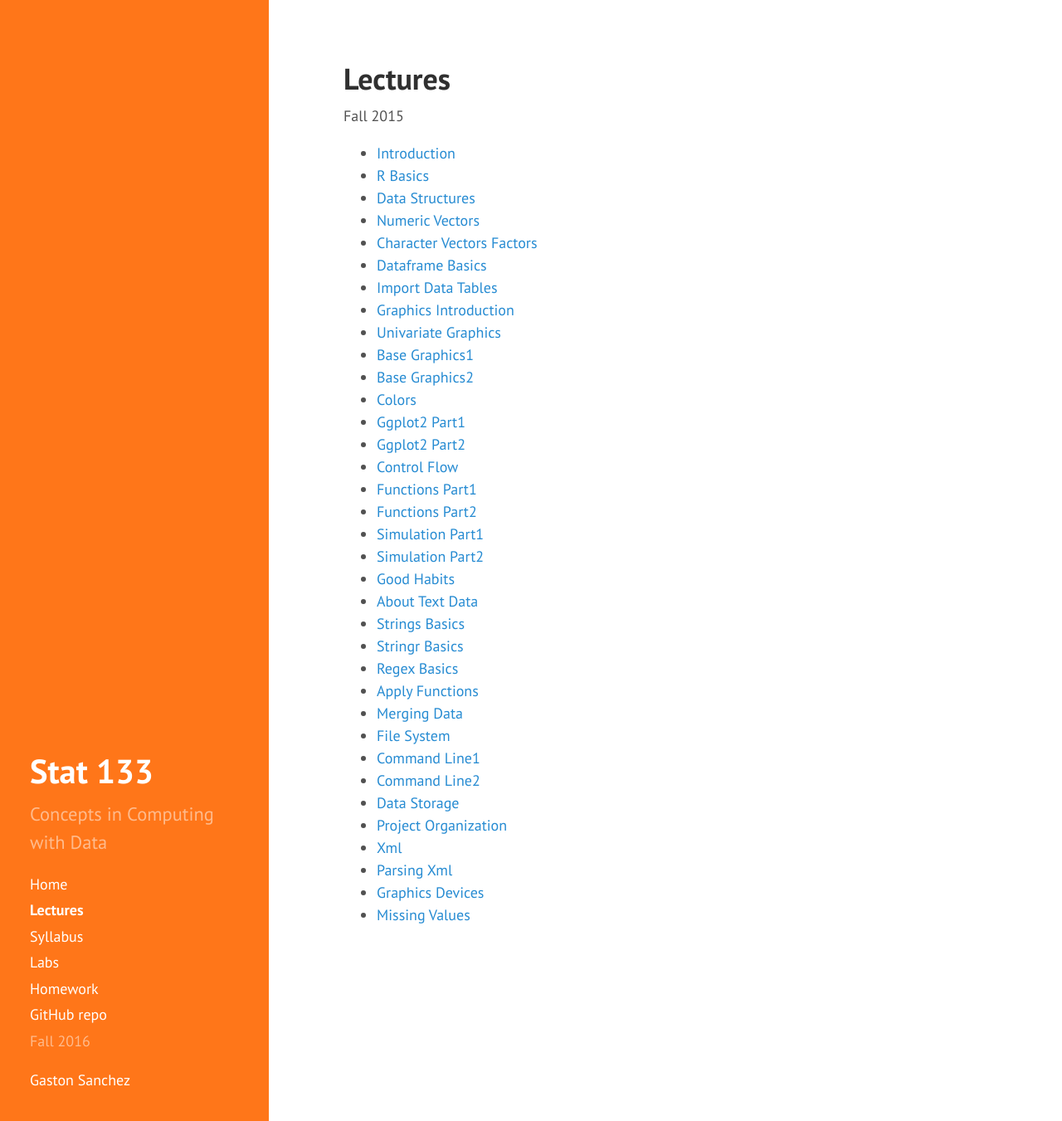
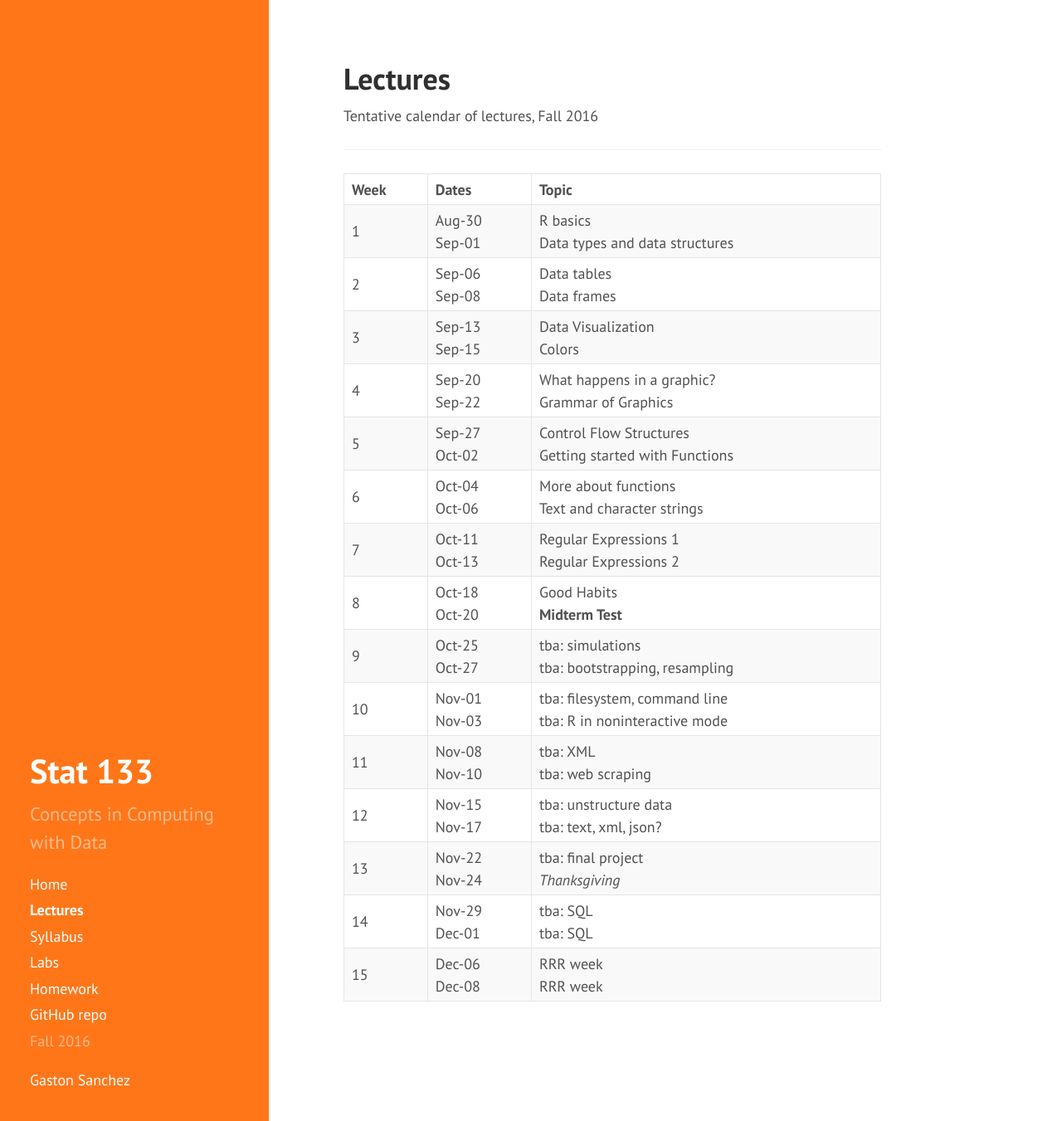
Before and after one commit to gastonstat/relic-stat133, a Jekyll site: the page built from lectures/index.md, in a window 1280 px wide and 1351 px high. Shown: the whole window at 83% size. Built offline with Jekyll 4.4.1, drawn with Linux system fonts in a browser that asks for light colours; nearby versions of some CDN libraries.

Commit message:
lectures: change calendar for fall 2016

```diff
--- a/lectures/index.md
+++ b/lectures/index.md
@@ -3,42 +3,168 @@ layout: page
 title: Lectures
 ---
 
-Fall 2015
+Tentative calendar of lectures, Fall 2016
 
-<ul>
-	<li><a href="../slides/01-introduction/01-introduction.pdf" target="_blank">Introduction</a></li>
-	<li><a href="../slides/02-R-basics/02-R-basics.pdf" target="_blank">R Basics</a></li>
-	<li><a href="../slides/03-data-structures/03-data-structures.pdf" target="_blank">Data Structures</a></li>
-	<li><a href="../slides/04-numeric-vectors/04-numeric-vectors.pdf" target="_blank">Numeric Vectors</a></li>
-	<li><a href="../slides/05-character-vectors-factors/05-character-vectors-factors.pdf" target="_blank">Character Vectors Factors</a></li>
-	<li><a href="../slides/06-dataframe-basics/06-dataframe-basics.pdf" target="_blank">Dataframe Basics</a></li>
-	<li><a href="../slides/07-import-data-tables/07-import-data-tables.pdf" target="_blank">Import Data Tables</a></li>
-	<li><a href="../slides/08-graphics-introduction/08-graphics-introduction.pdf" target="_blank">Graphics Introduction</a></li>
-	<li><a href="../slides/09-univariate-graphics/09-univariate-graphics.pdf" target="_blank">Univariate Graphics</a></li>
-	<li><a href="../slides/10-base-graphics1/10-base-graphics1.pdf" target="_blank">Base Graphics1</a></li>
-	<li><a href="../slides/11-base-graphics2/11-base-graphics2.pdf" target="_blank">Base Graphics2</a></li>
-	<li><a href="../slides/12-colors/12-colors.pdf" target="_blank">Colors</a></li>
-	<li><a href="../slides/13-ggplot2-part1/13-ggplot2-part1.pdf" target="_blank">Ggplot2 Part1</a></li>
-	<li><a href="../slides/14-ggplot2-part2/14-ggplot2-part2.pdf" target="_blank">Ggplot2 Part2</a></li>
-	<li><a href="../slides/15-control-flow/15-control-flow.pdf" target="_blank">Control Flow</a></li>
-	<li><a href="../slides/16-functions-part1/16-functions-part1.pdf" target="_blank">Functions Part1</a></li>
-	<li><a href="../slides/17-functions-part2/17-functions-part2.pdf" target="_blank">Functions Part2</a></li>
-	<li><a href="../slides/18-simulation-part1/18-simulation-part1.pdf" target="_blank">Simulation Part1</a></li>
-	<li><a href="../slides/19-simulation-part2/19-simulation-part2.pdf" target="_blank">Simulation Part2</a></li>
-	<li><a href="../slides/20-good-habits/20-good-habits.pdf" target="_blank">Good Habits</a></li>
-	<li><a href="../slides/21-about-text-data/21-about-text-data.pdf" target="_blank">About Text Data</a></li>
-	<li><a href="../slides/22-strings-basics/22-strings-basics.pdf" target="_blank">Strings Basics</a></li>
-	<li><a href="../slides/23-stringr-basics/23-stringr-basics.pdf" target="_blank">Stringr Basics</a></li>
-	<li><a href="../slides/24-regex-basics/24-regex-basics.pdf" target="_blank">Regex Basics</a></li>
-	<li><a href="../slides/25-apply-functions/25-apply-functions.pdf" target="_blank">Apply Functions</a></li>
-	<li><a href="../slides/26-merging-data/26-merging-data.pdf" target="_blank">Merging Data</a></li>
-	<li><a href="../slides/27-file-system/27-file-system.pdf" target="_blank">File System</a></li>
-	<li><a href="../slides/28-command-line1/28-command-line1.pdf" target="_blank">Command Line1</a></li>
-	<li><a href="../slides/29-command-line2/29-command-line2.pdf" target="_blank">Command Line2</a></li>
-	<li><a href="../slides/30-data-storage/30-data-storage.pdf" target="_blank">Data Storage</a></li>
-	<li><a href="../slides/31-project-organization/31-project-organization.pdf" target="_blank">Project Organization</a></li>
-	<li><a href="../slides/32-xml/32-xml.pdf" target="_blank">Xml</a></li>
-	<li><a href="../slides/33-parsing-xml/33-parsing-xml.pdf" target="_blank">Parsing Xml</a></li>
-	<li><a href="../slides/34-graphics-devices/34-graphics-devices.pdf" target="_blank">Graphics Devices</a></li>
-	<li><a href="../slides/35-missing-values/35-missing-values.pdf" target="_blank">Missing Values</a></li>
-</ul>
+<hr>
+
+<table>
+  <thead>
+    <tr>
+      <th align="left">Week</th>
+      <th align="left">Dates</th>
+      <th align="left">Topic</th>
+    </tr>
+  </thead>
+  <tbody>
+    <tr>
+      <td>1</td>
+      <td>
+        Aug-30<br>
+        Sep-01</td>
+      <td>
+        R basics<br>
+        Data types and data structures<br>
+      </td>
+    </tr>
+    <tr>
+      <td>2</td>
+      <td>
+        Sep-06<br>
+        Sep-08</td>
+      <td>
+        Data tables <br>
+        Data frames
+      </td>
+    </tr>
+    <tr>
+      <td>3</td>
+      <td>
+        Sep-13<br>
+        Sep-15</td>
+      <td>
+        Data Visualization <br>
+        Colors
+      </td>
+    </tr>
+    <tr>
+      <td>4</td>
+      <td>
+        Sep-20<br>
+        Sep-22</td>
+       <td>
+        What happens in a graphic? <br>
+        Grammar of Graphics
+      </td>
+    </tr>
+    <tr>
+      <td>5</td>
+      <td>
+        Sep-27<br>
+        Oct-02</td>
+      <td>
+        Control Flow Structures<br>
+        Getting started with Functions
+      </td>
+    </tr>
+    <tr>
+      <td>6</td>
+      <td>
+        Oct-04<br>
+        Oct-06</td>
+      <td>
+        More about functions <br>
+        Text and character strings
+      </td>
+    </tr>
+    <tr>
+      <td>7</td>
+      <td>
+        Oct-11<br>
+        Oct-13</td>
+      <td>
+        Regular Expressions 1 <br>
+        Regular Expressions 2
+      </td>
+    </tr>
+    <tr>
+      <td>8</td>
+      <td>
+        Oct-18<br>
+        Oct-20</td>
+      <td>
+        Good Habits <br>
+        <b>Midterm Test</b>
+      </td>
+    </tr>
+    <tr>
+      <td>9</td>
+      <td>
+        Oct-25<br>
+        Oct-27</td>
+      <td>
+        tba: simulations <br>
+        tba: bootstrapping, resampling
+      </td>
+    </tr>
+    <tr>
+      <td>10</td>
+      <td>
+        Nov-01<br>
+        Nov-03</td>
+      <td>
+        tba: filesystem, command line <br>
+        tba: R in noninteractive mode
+      </td>
+    </tr>
+    <tr>
+      <td>11</td>
+      <td>
+        Nov-08<br>
+        Nov-10</td>
+      <td>
+        tba: XML <br>
+        tba: web scraping
+      </td>
+    </tr>
+    <tr>
+      <td>12</td>
+      <td>
+        Nov-15<br>
+        Nov-17</td>
+      <td>
+        tba: unstructure data <br>
+        tba: text, xml, json?
+      </td>
+    </tr>
+    <tr>
+      <td>13</td>
+      <td>
+        Nov-22<br>
+        Nov-24</td>
+      <td>
+        tba: final project <br>
+        <em>Thanksgiving</em>
+      </td>
+    </tr>
+    <tr>
+      <td>14</td>
+      <td>
+        Nov-29<br>
+        Dec-01</td>
+      <td>
+        tba: SQL <br>
+        tba: SQL
+      </td>
+    </tr>
+    <tr>
+      <td>15</td>
+      <td>
+        Dec-06<br>
+        Dec-08</td>
+      <td>
+        RRR week <br>
+        RRR week
+      </td>
+    </tr>
+  </tbody>
+</table>
```
